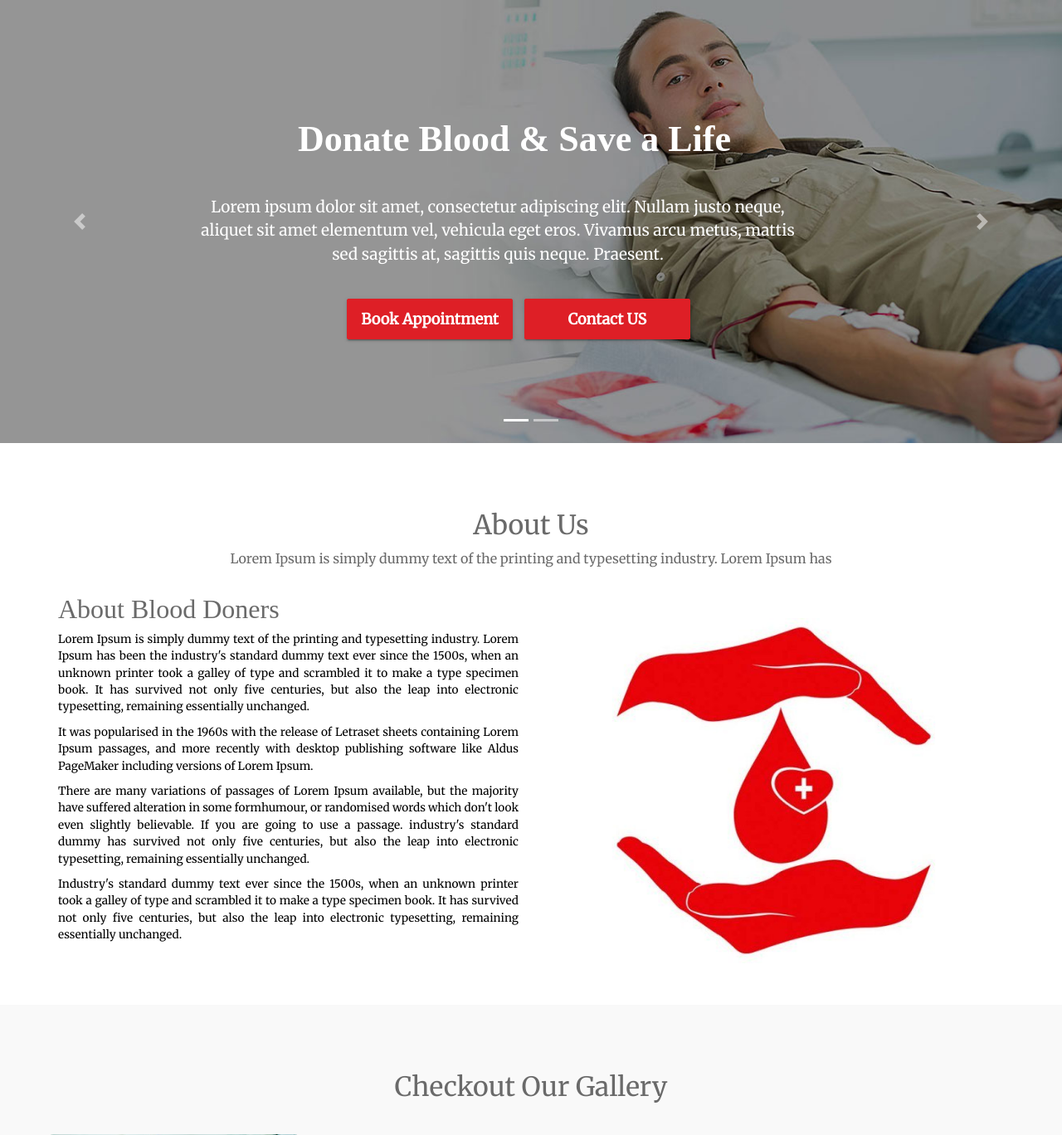
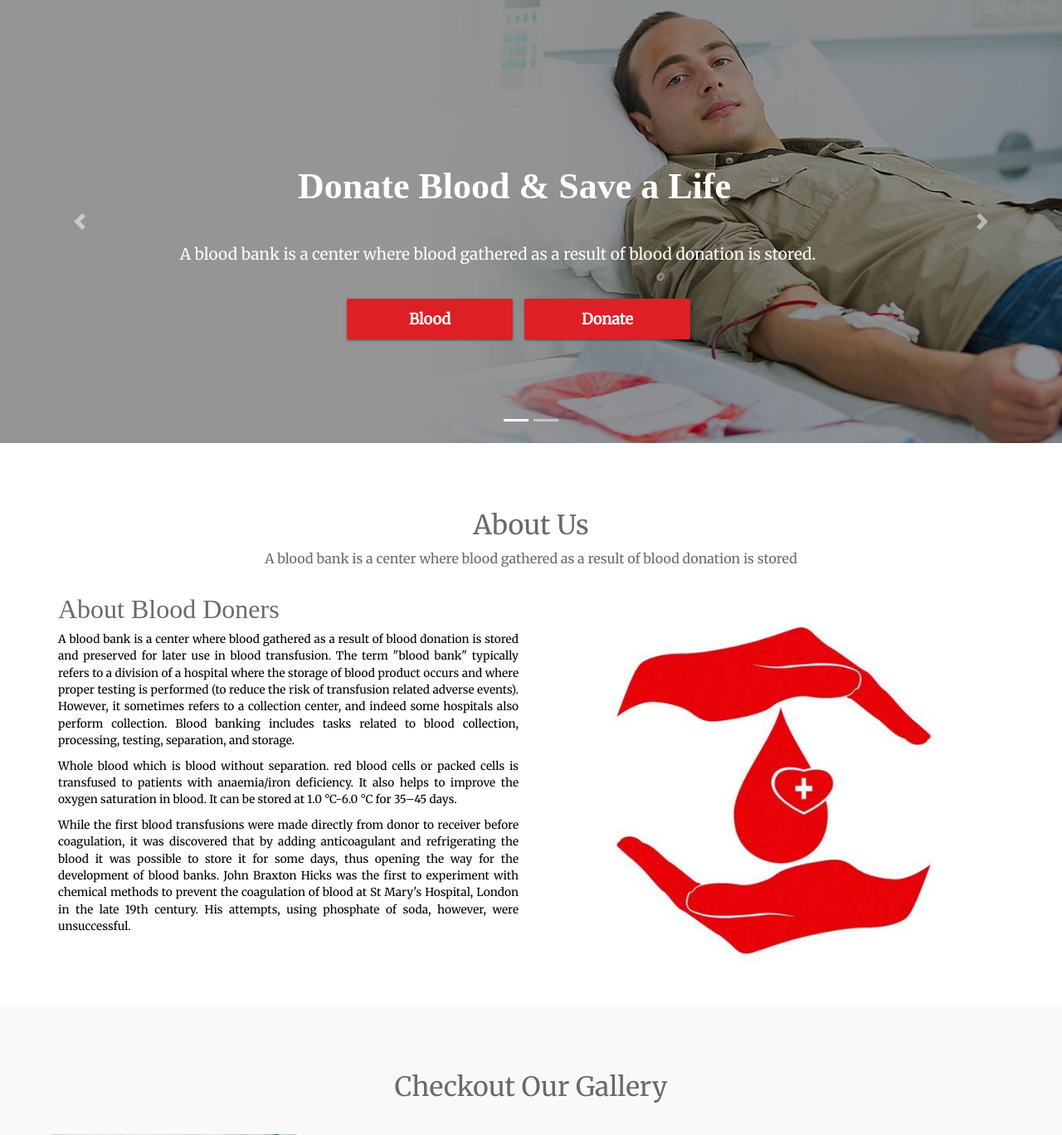
Before and after one commit to vishvprakashrai/Blood_Bank_Management_System_Mini-Project-1, a Django app: page / in a window 1280 px wide. Shown: the part 84-1452 px from the top of the page at 83% size. Run offline with Django 3.2, Linux system fonts and the light colour scheme; some libraries are stand-ins or nearby versions; some web fonts are replaced.

Commit message:
Update index.html

```diff
--- a/templates/index.html
+++ b/templates/index.html
@@ -20,9 +20,8 @@
             <div class="container">
                 <div class="row nav-row">
                     <div class="col-md-3 logo">
-                        <!-- <img src="static/assets/images/logo.jpg" alt=""> -->
+                        {% comment %} <img src="static/assets/images/logo.jpg" alt=""> {% endcomment %}
                         <img src="static/assets/images/logo.png" alt="">
-                        <!-- <h2>Blood Bank</h2> -->
                     </div>
                     <div class="col-md-9 nav-col">
                         <nav class="navbar navbar-expand-lg navbar-light">
@@ -79,15 +78,12 @@
                     <img class="d-block w-100" src="static/assets/images/slider/slide-02.jpg" alt="First slide">
                     <div class="carousel-caption d-none d-md-block">
                         <h5 class=" bounceInDown">Donate Blood & Save a Life</h5>
-                        <p class=" bounceInLeft">Lorem ipsum dolor sit amet, consectetur adipiscing elit. Nullam justo
-                            neque, <br>
-                            aliquet sit amet elementum vel, vehicula eget eros. Vivamus arcu metus, mattis <br>
-                            sed sagittis at, sagittis quis neque. Praesent.</p>
+                        <p class=" bounceInLeft">A blood bank is a center where blood gathered as a result of blood donation is stored.</p>
 
                         <div class=" vbh">
 
-                            <div class="btn btn-success  bounceInUp"> Book Appointment </div>
-                            <div class="btn btn-success  bounceInUp"> Contact US </div>
+                            <div class="btn btn-success  bounceInUp"> Blood </div>
+                            <div class="btn btn-success  bounceInUp"> Donate </div>
                         </div>
                     </div>
                 </div>
@@ -96,15 +92,12 @@
                     <img class="d-block w-100" src="static/assets/images/slider/slide-03.jpg" alt="Third slide">
                     <div class="carousel-caption vdg-cur d-none d-md-block">
                         <h5 class=" bounceInDown">Donate Blood & Save a Life</h5>
-                        <p class=" bounceInLeft">Lorem ipsum dolor sit amet, consectetur adipiscing elit. Nullam justo
-                            neque, <br>
-                            aliquet sit amet elementum vel, vehicula eget eros. Vivamus arcu metus, mattis <br>
-                            sed sagittis at, sagittis quis neque. Praesent.</p>
+                        <p class=" bounceInLeft">A blood bank is a center where blood gathered as a result of blood donation is stored</p>
 
                         <div class=" vbh">
 
-                            <div class="btn btn-danger  bounceInUp"> Donate Now </div>
-                            <div class="btn btn-danger  bounceInUp"> Contact US </div>
+                            <div class="btn btn-danger  bounceInUp"> Blood </div>
+                            <div class="btn btn-danger  bounceInUp"> Donate </div>
                         </div>
                     </div>
                 </div>
@@ -128,25 +121,14 @@
         <div class="container">
             <div class="row session-title">
                 <h2>About Us</h2>
-                <p>Lorem Ipsum is simply dummy text of the printing and typesetting industry. Lorem Ipsum has</p>
+                <p>A blood bank is a center where blood gathered as a result of blood donation is stored</p>
             </div>
             <div class="row">
                 <div class="col-md-6 text">
                     <h2>About Blood Doners</h2>
-                    <p>Lorem Ipsum is simply dummy text of the printing and typesetting industry. Lorem Ipsum has been
-                        the industry's standard dummy text ever since the 1500s, when an unknown printer took a galley
-                        of type and scrambled it to make a type specimen book. It has survived not only five centuries,
-                        but also the leap into electronic typesetting, remaining essentially unchanged.</p>
-                    <p> It was popularised in the 1960s with the release of Letraset sheets containing Lorem Ipsum
-                        passages, and more recently with desktop publishing software like Aldus PageMaker including
-                        versions of Lorem Ipsum.</p>
-                    <p>There are many variations of passages of Lorem Ipsum available, but the majority have suffered
-                        alteration in some formhumour, or randomised words which don't look even slightly believable. If
-                        you are going to use a passage. industry's standard dummy has survived not only five centuries,
-                        but also the leap into electronic typesetting, remaining essentially unchanged.</p>
-                    <p>Industry's standard dummy text ever since the 1500s, when an unknown printer took a galley of
-                        type and scrambled it to make a type specimen book. It has survived not only five centuries, but
-                        also the leap into electronic typesetting, remaining essentially unchanged.</p>
+                    <p>A blood bank is a center where blood gathered as a result of blood donation is stored and preserved for later use in blood transfusion. The term "blood bank" typically refers to a division of a hospital where the storage of blood product occurs and where proper testing is performed (to reduce the risk of transfusion related adverse events). However, it sometimes refers to a collection center, and indeed some hospitals also perform collection. Blood banking includes tasks related to blood collection, processing, testing, separation, and storage.</p>
+                    <p>Whole blood which is blood without separation. red blood cells or packed cells is transfused to patients with anaemia/iron deficiency. It also helps to improve the oxygen saturation in blood. It can be stored at 1.0 °C-6.0 °C for 35–45 days.</p>
+                    <p>While the first blood transfusions were made directly from donor to receiver before coagulation, it was discovered that by adding anticoagulant and refrigerating the blood it was possible to store it for some days, thus opening the way for the development of blood banks. John Braxton Hicks was the first to experiment with chemical methods to prevent the coagulation of blood at St Mary's Hospital, London in the late 19th century. His attempts, using phosphate of soda, however, were unsuccessful.</p>
                 </div>
                 <div class="col-md-6 image">
                     <img src="static/assets/images/about.jpg" alt="">
@@ -219,36 +201,32 @@
                     <div class="bkjiu">
                         <img src="static/assets/images/gallery/g1.jpg" alt="">
                         <h4><b>1 - </b>Registration</h4>
-                        <p>Ut wisi enim ad minim veniam, quis laore nostrud exerci tation ulm hedi corper turet suscipit
-                            lobortis</p>
-                        <button class="btn btn-sm btn-danger">Readmore <i class="fas fa-arrow-right"></i></button>
+                        <p>First register on this website and login and goto the dashboard.</p>
+                        {% comment %} <button class="btn btn-sm btn-danger">Readmore <i class="fas fa-arrow-right"></i></button> {% endcomment %}
                     </div>
                 </div>
                 <div class="col-md-3 col-sm-6 vd">
                     <div class="bkjiu">
                         <img src="static/assets/images/gallery/g2.jpg" alt="">
                         <h4><b>2 - </b>Seeing</h4>
-                        <p>Ut wisi enim ad minim veniam, quis laore nostrud exerci tation ulm hedi corper turet suscipit
-                            lobortis</p>
-                        <button class="btn btn-sm btn-danger">Readmore <i class="fas fa-arrow-right"></i></button>
+                        <p>See and fill all the details about yourself and also see the list of seeker who want blood.</p>
+                        {% comment %} <button class="btn btn-sm btn-danger">Readmore <i class="fas fa-arrow-right"></i></button> {% endcomment %}
                     </div>
                 </div>
                 <div class="col-md-3 col-sm-6 vd">
                     <div class="bkjiu">
                         <img src="static/assets/images/gallery/g3.jpg" alt="">
                         <h4><b>3 - </b>Donation</h4>
-                        <p>Ut wisi enim ad minim veniam, quis laore nostrud exerci tation ulm hedi corper turet suscipit
-                            lobortis</p>
-                        <button class="btn btn-sm btn-danger">Readmore <i class="fas fa-arrow-right"></i></button>
+                        <p>Fill a donation request form and submit it.</p>
+                        {% comment %} <button class="btn btn-sm btn-danger">Readmore <i class="fas fa-arrow-right"></i></button> {% endcomment %}
                     </div>
                 </div>
                 <div class="col-md-3 col-sm-6 vd">
                     <div class="bkjiu">
                         <img src="static/assets/images/gallery/g4.jpg" alt="">
                         <h4><b>4 - </b>Save Life</h4>
-                        <p>Ut wisi enim ad minim veniam, quis laore nostrud exerci tation ulm hedi corper turet suscipit
-                            lobortis</p>
-                        <button class="btn btn-sm btn-danger">Readmore <i class="fas fa-arrow-right"></i></button>
+                        <p>A blood bank is a center where blood gathered as a result of blood donation is stored</p>
+                        {% comment %} <button class="btn btn-sm btn-danger">Readmore <i class="fas fa-arrow-right"></i></button> {% endcomment %}
                     </div>
                 </div>
             </div>
@@ -265,8 +243,7 @@
         <div class="container">
             <div class="session-title row">
                 <h2>Latest News</h2>
-                <p>Lorem ipsum dolor sit amet, consectetur adipiscing elit. Fusce fringilla vel nisl a dictum. Donec ut
-                    est arcu. Donec hendrerit velit consectetur adipiscing elit.</p>
+                <p>All the letest news about blood bank are getting here.</p>
             </div>
             <div class="row news-row">
                 <div class="col-md-6">
@@ -357,7 +334,7 @@
                             <i class="fas fa-map-marker-alt"></i>
                         </div>
                         <div class="detail">
-                            <p>adress hoga mere yaha ka</p>
+                            <p>GLA University, Mathura</p>
                         </div>
                     </div>
                     <div class="address-row">
@@ -365,7 +342,7 @@
                             <i class="far fa-envelope"></i>
                         </div>
                         <div class="detail">
-                            <p>visvprakashrai@ <br> support@vishv.com</p>
+                            <p>visvprakashrai@gmail.com <br> visvprakashrai@gmail.com</p>
                         </div>
                     </div>
                     <div class="address-row">
```
